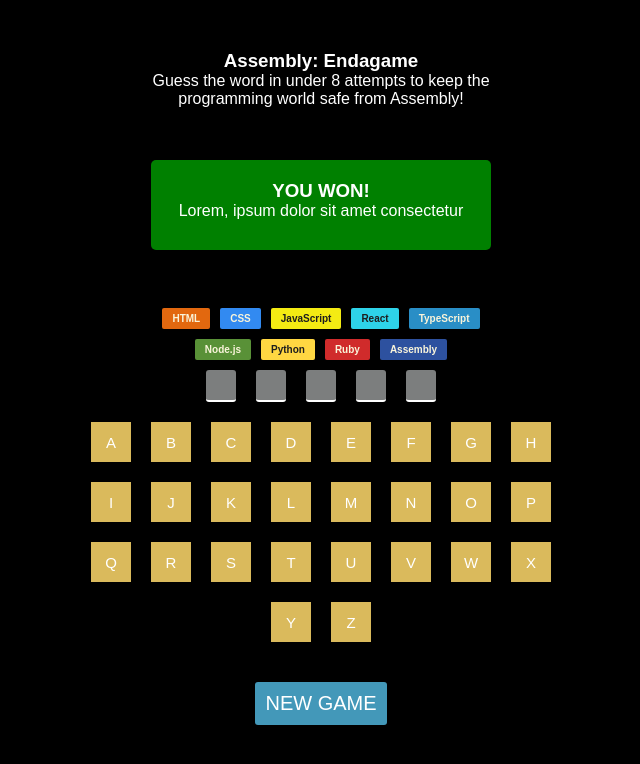
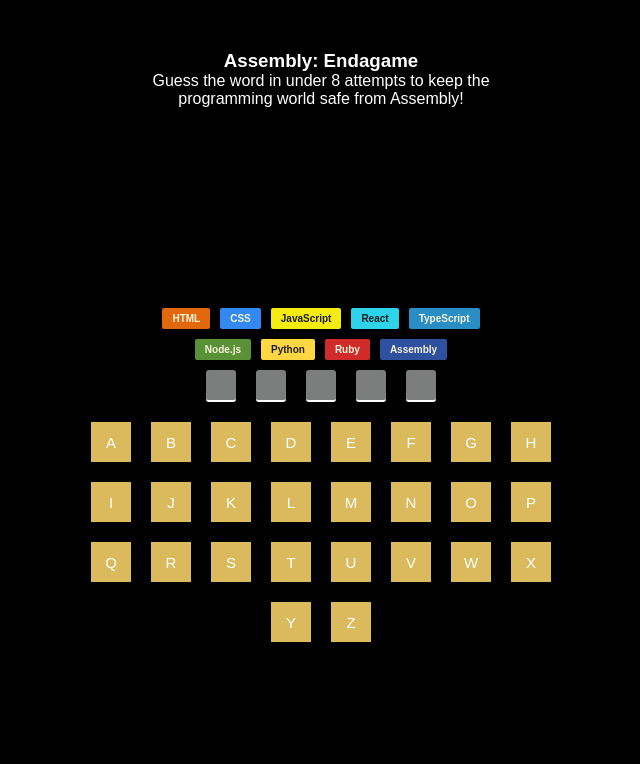
Before and after one commit to ImSatyamK/react-learning, a React (Vite) app in the folder assembly_endgame/: page / in a window 1280 px wide. Shown: the top 764 px of the page, without its empty margins (319-959 px from the left). Built offline with nearby package versions, Linux system fonts and the light colour scheme.

Commit message:
Show result

```diff
--- a/assembly_endgame/src/components/KeyStage.jsx
+++ b/assembly_endgame/src/components/KeyStage.jsx
@@ -16,29 +16,53 @@
     )
 })
 
+let resultShown = false
+let lives = 8
 const ALPHABETS = ['A', 'B', 'C', 'D', 'E', 'F', 'G', 'H', 'I', 'J', 'K', 'L', 'M', 'N', 'O', 'P', 'Q', 'R', 'S', 'T', 'U', 'V', 'W', 'X', 'Y', 'Z']
 
 export default function Main(props) {
-
+    console.log(props.word)
     let letterArr = [...props.word]
     const [correctLetters, setCorrectLetters] = useState(Array(props.word.length).fill(null))
     const [guessedLetter, setGuessedLetter] = useState({})
 
     function keyPress(key) {
+        if (lives === 0) return
         if (guessedLetter[key]) return
         setGuessedLetter(prev => ({ ...prev, [key]: true }))
 
-        letterArr.forEach((char, i) => {
-            if (char.toLowerCase() === key.toLowerCase()) {
+        const indexes = letterArr.reduce((acc, char, i) => {
+            if (char.toLowerCase() === key.toLowerCase()) acc.push(i)
+            return acc
+        }, [])
+        console.log(indexes)
+        if (indexes.length > 0) {
+            indexes.forEach((i)=> {
                 setCorrectLetters(prev => {
-                    let updated = [...prev]
-                    updated[i] = key
-                    return updated
-                })
-            } else {
+                let updated = [...prev]
+                updated[i] = key
+                return updated
+            })})
+        } else {
+            lives -= 1
+            console.log(lives)
+        }
+    }
 
-            }
-        })
+    function showResult() {
+        if (!correctLetters.includes(null)) {
+            resultShown = true
+            return <div id="resultCard" style={{ backgroundColor: 'green' }}>
+                <h3 style={{ backgroundColor: 'green' }}>You win!</h3>
+                <p style={{ backgroundColor: 'green' }}>Well done!</p>
+            </div>
+        } else if (lives === 0) {
+            resultShown = true
+            return <div id="resultCard" style={{ backgroundColor: 'red' }}>
+                <h3 style={{ backgroundColor: 'red' }}>Game over!</h3>
+                <p style={{ backgroundColor: 'red' }}>You lose! Better start learning Assembly!</p>
+            </div>
+        }
     }
 
     const keyboard = ALPHABETS.map((key) => <button
@@ -53,11 +77,7 @@
 
     return (
         <>
-            <div id="resultCard">
-                <h3>YOU WON!</h3>
-                <p>Lorem, ipsum dolor sit amet consectetur</p>
-            </div>
-
+            {showResult()}
             <div id='langDiv'>
                 <div id='langDivRow1'>{langCards.slice(0, 5)}</div>
                 <div id='langDivRow2'>{langCards.slice(5)}</div>
@@ -67,7 +87,7 @@
 
             <div id="btns">
                 <div>{keyboard}</div>
-                <button id="newGameBtn">NEW GAME</button>
+                {resultShown ? <button id="newGameBtn">NEW GAME</button>: undefined}
             </div>
         </>
     )
--- a/assembly_endgame/src/index.css
+++ b/assembly_endgame/src/index.css
@@ -71,13 +71,12 @@
 
 #resultCard {
     position: absolute;
-    height: 50px;
+    height: 40px;
     width: 300px;
-    background-color: green;
     top: 160px;
     left: 50%;
     transform: translateX(-50%);
-    padding: 20px;
+    padding: 10px 20px;
     border-radius: 5px;
 }
 
```
Also changed, not shown: assembly_endgame/src/App.jsx (line endings or trailing spaces).
